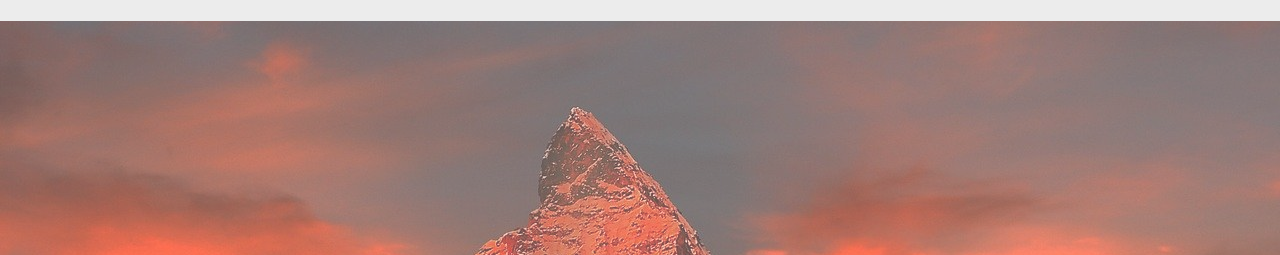
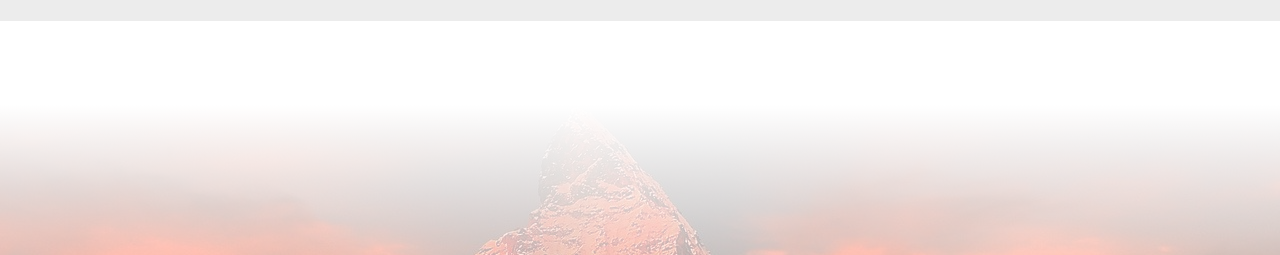
Before and after one commit to Hackademy-142/red-Sette-Michele, a plain HTML site: page index.html in a window 1280 px wide. Shown: the part 111-366 px from the top of the page. Drawn offline with nearby package versions, Linux system fonts and the light colour scheme.

Commit message:
migliorato head

```diff
--- a/style.css
+++ b/style.css
@@ -27,12 +27,12 @@ body {
 }
 
 .immg {
-    background-image: url(./media/switzerland.jpg);
+    background-image: linear-gradient(to bottom, rgba(255, 255, 255, 1) 15%, rgba(255, 255, 255, 0)), url(./media/switzerland.jpg);
     background-position: center;
     background-repeat: no-repeat;
     background-color: #ECECEC;
     height: 70vh;
-    opacity: 70%;
+
 }
 h1 {
     position: relative;
```
